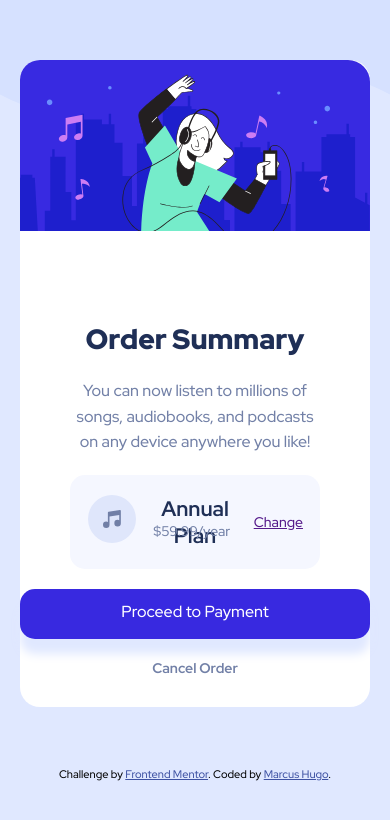
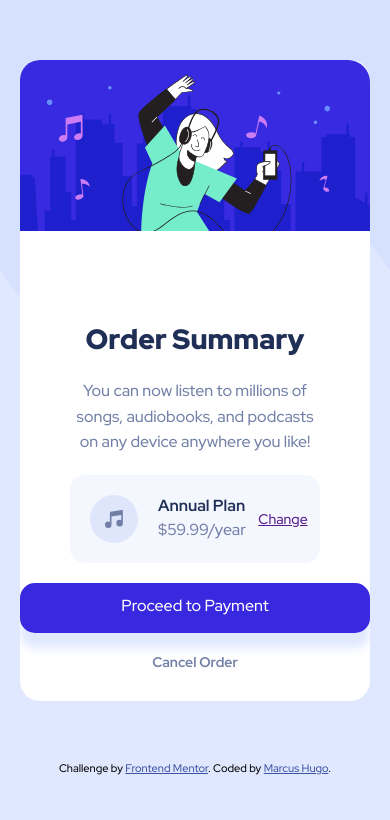
Before and after one commit to marcus-hugo/order-summary-component-main, a plain HTML site: page index.html in a window 390 px wide. Drawn offline with Linux system fonts and the light colour scheme.

Commit message:
updated scss
changed grid first column to 88px to better match the design.  Also, changed. the font-size for the h2 and the span at the media query for desktop view.

```diff
--- a/style.scss
+++ b/style.scss
@@ -68,16 +68,17 @@ main {
     padding: 20px 0;
     font-size: 14px;
     display: grid;
-    grid-template-columns: 1fr 1fr 1fr;
+    grid-template-columns: 88px 1fr 1fr;
     grid-template-rows: 50% 50%;
     @at-root .music-icon {
       grid-area: 1/ 1/ 3/ 2;
       justify-self: center;
     }
     @at-root h2 {
-      grid-area: 1/ 2/ 3/ 3;
+      grid-area: 1/ 2/ 2/ 3;
       color: $dark-blue;
       display: inline;
+      font-size: 14px;
     }
     @at-root span {
       grid-area: 2/ 2/ 3/ 3;
@@ -137,7 +138,7 @@ main {
 @media (min-width: 376px) {
   body {
     background-image: url("images/pattern-background-desktop.svg");
-    background-size: contain;
+    background-size: 100vw 40vh;
     max-width: 1440px;
   }
 
@@ -166,10 +167,12 @@ main {
 
   h2{
     justify-self: start;
+    font-size: 16px;
   }
 
   span {
     justify-self: start;
+    font-size: 16px;
   }
 
   .proceed-button {
```
Also changed, not shown: style.css, 1 other file.
